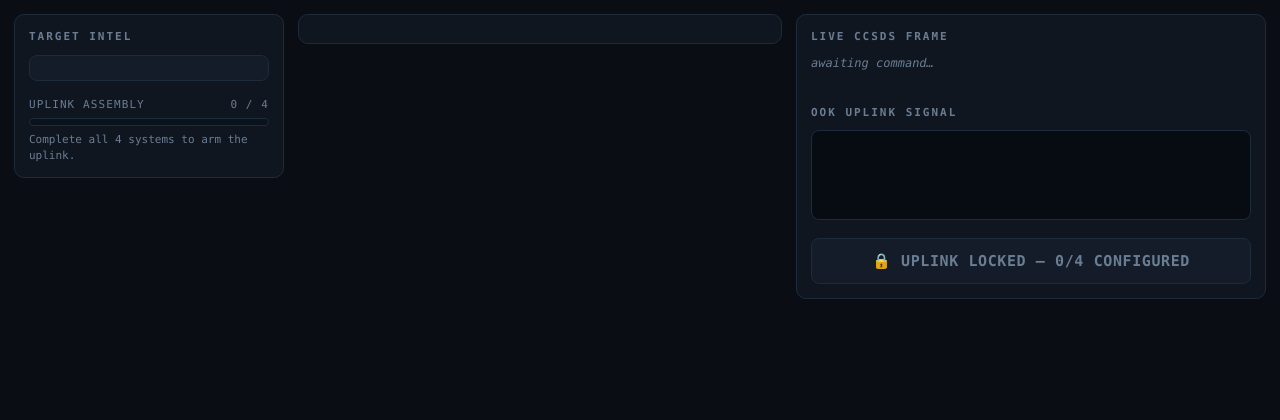
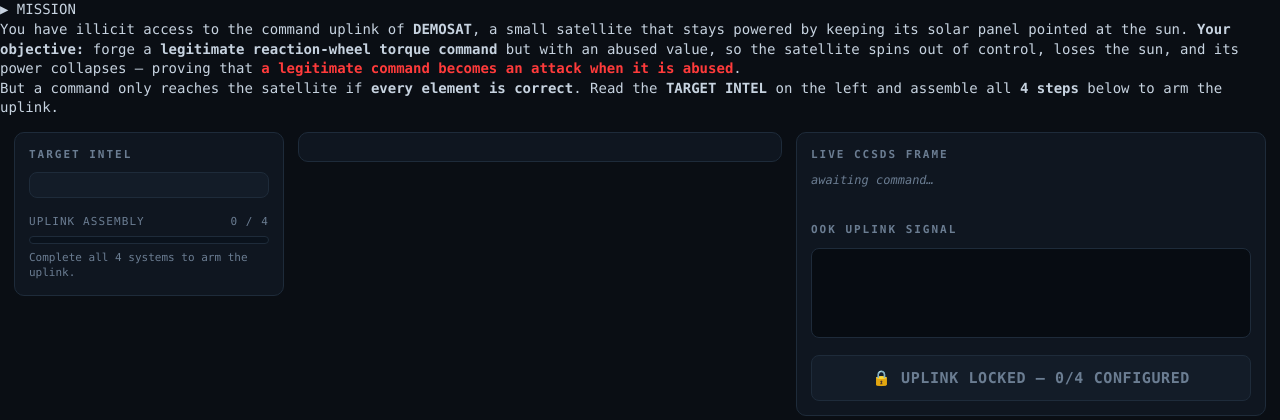
Before and after one commit to msforgood/KHU-IERAE-Satellite-Attack-Scenario-DEFCON34-Aerospace-Village, a Python web app: template scenario2-uplink-attack/packet-generator/webapp/templates/index.html in a window 1280 px wide. Shown: the part 61-481 px from the top of the page. Run offline with Jinja, Linux system fonts and the light colour scheme; the template is opened without the code that fills it, so the values that code supplies are empty.

Commit message:
EDIT 미션 문구: 'a legitimate command becomes an attack' 빨간색 강조

```diff
--- a/scenario2-uplink-attack/packet-generator/webapp/templates/index.html
+++ b/scenario2-uplink-attack/packet-generator/webapp/templates/index.html
@@ -17,6 +17,22 @@
     </div>
     <div class="linkinfo"><span>UPLINK 449.500 MHz</span><span class="dot"></span><span>TT&amp;C</span></div>
   </header>
+
+  <section class="mission">
+    <div class="mtag">▶ MISSION</div>
+    <div class="mtext">
+      You have illicit access to the command uplink of <b>DEMOSAT</b>, a small
+      satellite that stays powered by keeping its solar panel pointed at the sun.
+      <b>Your objective:</b> forge a <b>legitimate reaction-wheel torque command</b>
+      but with an abused value, so the satellite spins out of control, loses the sun,
+      and its power collapses — proving that <b style="color:#ff3b3b">a legitimate command becomes an attack
+      when it is abused</b>.
+      <br>
+      But a command only reaches the satellite if <b>every element is correct</b>.
+      Read the <b>TARGET INTEL</b> on the left and assemble all <b>4 steps</b> below to
+      arm the uplink.
+    </div>
+  </section>
 
   <main class="grid">
     <!-- LEFT: target intel + progress -->
```
